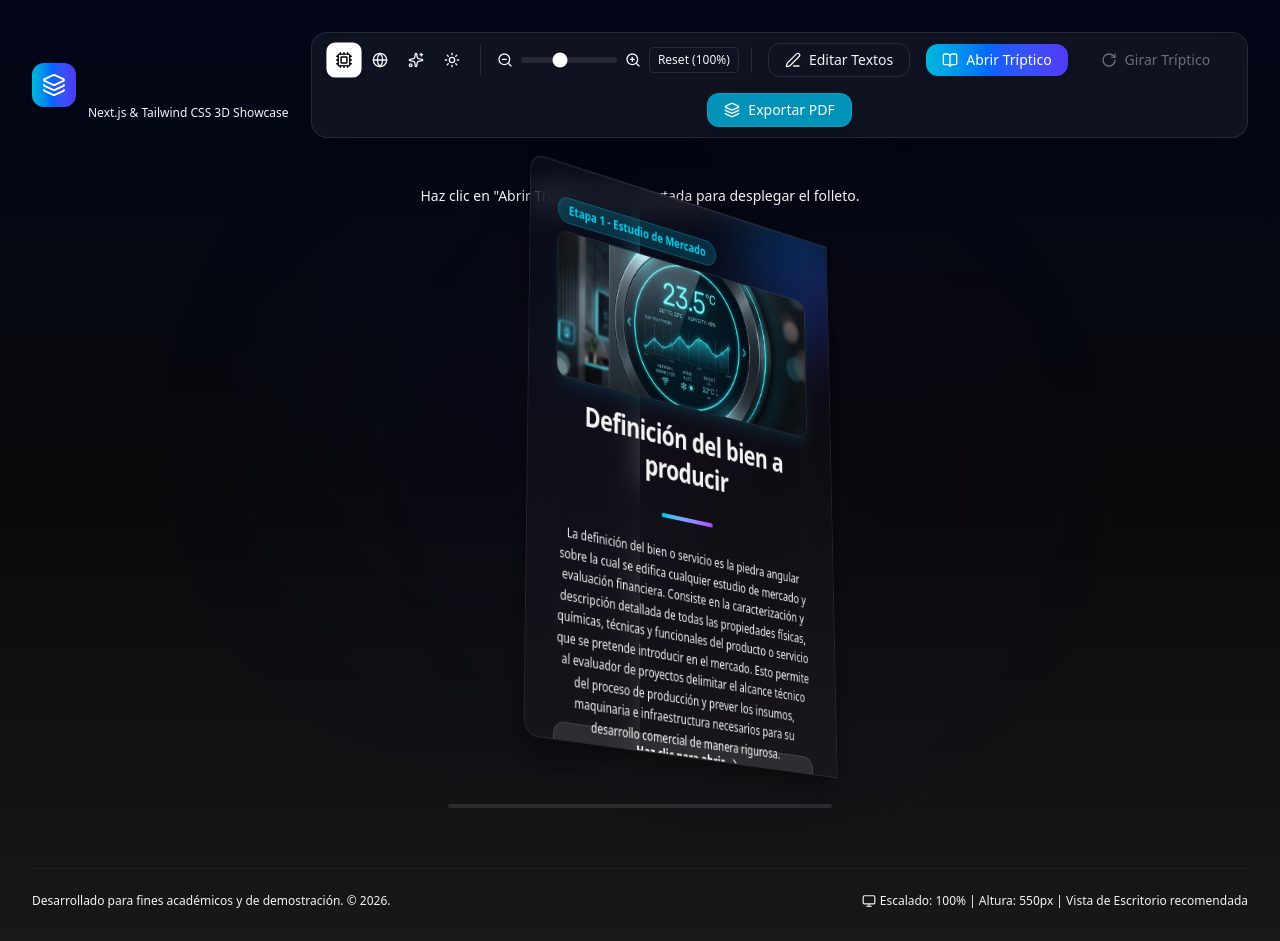
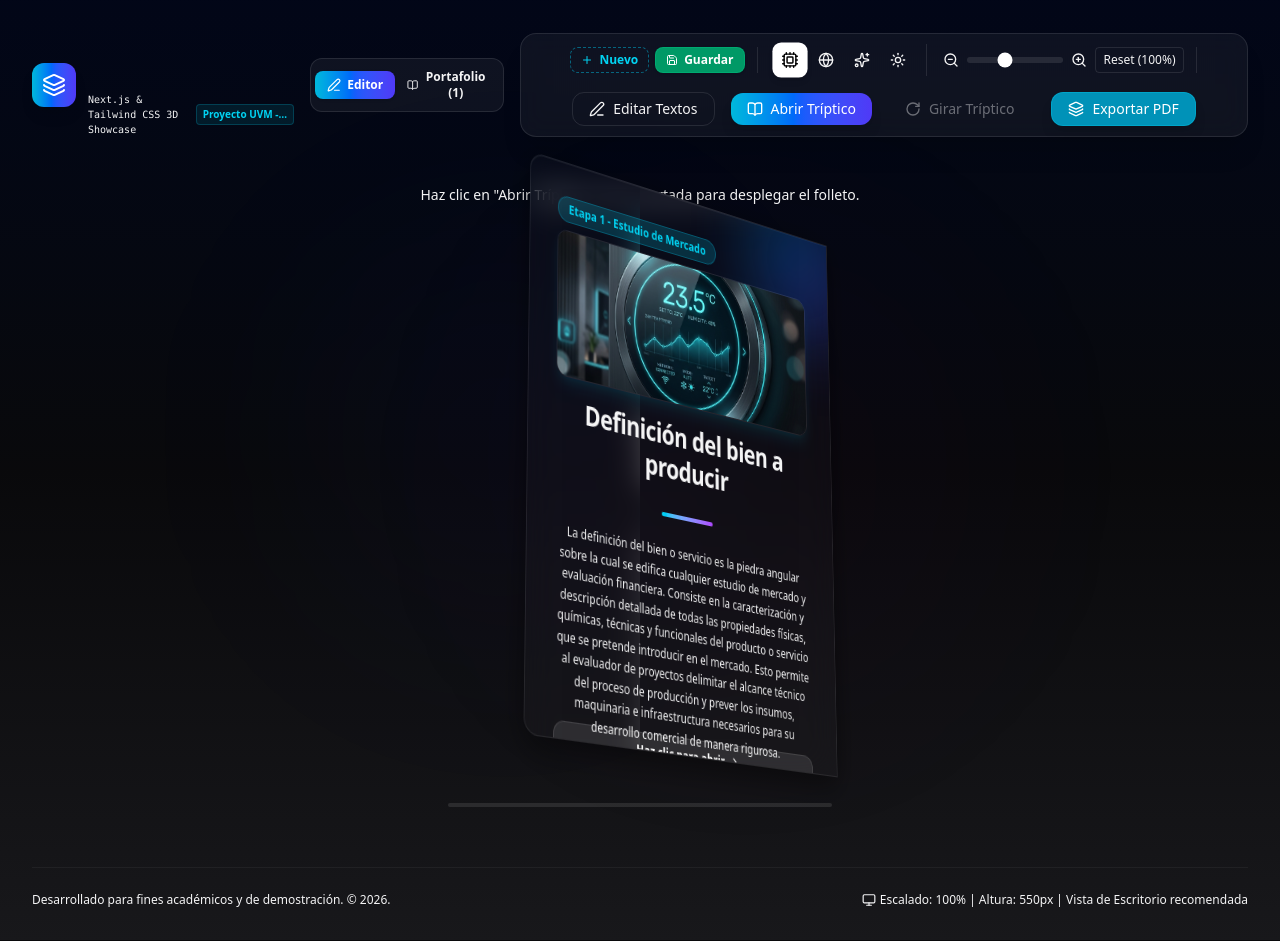
Before and after one commit to GerardoMtzGit/triptico, a Next.js app: page / in a window 1280 px wide. Built offline with nearby package versions, Linux system fonts and the light colour scheme.

Commit message:
feat: initialize triptico brochure project structure with content templates

```diff
--- a/src/app/page.tsx
+++ b/src/app/page.tsx
@@ -79,30 +79,23 @@ interface BrochureContent {
   insideRightImage: string;
 }
 
-interface CustomBlock {
+interface TripticoProject {
   id: string;
-  type: "paragraph" | "heading" | "image";
-  text: string; // Text content or Image DataURL
-  fontSize?: number; // Size for text blocks
-  height?: number; // Height for image blocks
-}
-
-export default function Home() {
-  const [isOpen, setIsOpen] = useState(false);
-  const [isFlipped, setIsFlipped] = useState(false);
-  const [theme, setTheme] = useState<Theme>("cyber");
-  const [isEditing, setIsEditing] = useState(false);
-  const [scale, setScale] = useState<number>(1.0);
-  const [height, setHeight] = useState<number>(550);
-  const [isResizing, setIsResizing] = useState(false);
-
-  // Brochure Text Content State (Tripled in size for maximum depth)
-  const [content, setContent] = useState<BrochureContent>({
+  name: string;
+  createdAt: string;
+  content: BrochureContent;
+  customBlocks: Record<string, CustomBlock[]>;
+  panelOrder: Record<string, string[]>;
+  theme: Theme;
+  fontSizes: Record<string, number>;
+}
+
+const DEFAULT_CONTENT: BrochureContent = {
   // Cara Exterior - Portada (Derecha) -> Definición del bien a producir
   portadaTag: "Etapa 1 - Estudio de Mercado",
   portadaTitle: "Definición del bien a producir",
   portadaSubtitle: "La definición del bien o servicio es la piedra angular sobre la cual se edifica cualquier estudio de mercado y evaluación financiera. Consiste en la caracterización y descripción detallada de todas las propiedades físicas, químicas, técnicas y funcionales del producto o servicio que se pretende introducir en el mercado. Esto permite al evaluador de proyectos delimitar el alcance técnico del proceso de producción y prever los insumos, maquinaria e infraestructura necesarios para su desarrollo comercial de manera rigurosa.",
-    portadaEdition: "CARACTERÍSTICAS METODOLÓGICAS:\n1. Especificaciones Técnicas y de Diseño: Incluye dimensiones, peso, materiales de composición (plásticos, metals, componentes electrónicos), empaque (primario, secundario, terciario) y ciclo de vida estimado.\n2. Propuesta de Valor y Usos: Se debe responder a la pregunta fundamental de qué problema resuelve o qué necesidad satisface. Describe la diferenciación competitiva y el valor agregado intangible que percibirá el cliente.\n3. Aspectos Regulatorios y Propiedad Intelectual: Normas oficiales de calidad (NOM, ISO), registros sanitarios (FDA, COFEPRIS), marcas registradas, patentes de invención y regulaciones ambientales obligatorias para su venta.\n\nEJEMPLO DE APLICACIÓN PRÁCTICA:\nCaso - Dispositivo IoT 'EcoTemp v2': Un termostato inteligente doméstico fabricado con aluminio reciclado y vidrio templado, con dimensiones de 10x10 cm. Cuenta con sensores de temperatura, humedad y presencia, y conectividad Wi-Fi dual. Su propuesta de valor es el ahorro automático de hasta un 30% en consumo eléctrico residencial gracias a un algoritmo predictivo de IA. Legalmente, cuenta con certificación internacional de seguridad eléctrica, patente del algoritmo registrada ante la oficina de propiedad intelectual y empaque biodegradable de cartón prensado con instructivo digital.",
+  portadaEdition: "CARACTERÍSTICAS METODOLÓGICAS:\n1. Especificaciones Técnicas y de Diseño: Incluye dimensiones, peso, materiales de composición (plásticos, metales, componentes electrónicos), empaque (primario, secundario, terciario) y ciclo de vida estimado.\n2. Propuesta de Valor y Usos: Se debe responder a la pregunta fundamental de qué problema resuelve o qué necesidad satisface. Describe la diferenciación competitiva y el valor agregado intangible que percibirá el cliente.\n3. Aspectos Regulatorios y Propiedad Intelectual: Normas oficiales de calidad (NOM, ISO), registros sanitarios (FDA, COFEPRIS), marcas registradas, patentes de invención y regulaciones ambientales obligatorias para su venta.\n\nEJEMPLO DE APLICACIÓN PRÁCTICA:\nCaso - Dispositivo IoT 'EcoTemp v2': Un termostato inteligente doméstico fabricado con aluminio reciclado y vidrio templado, con dimensiones de 10x10 cm. Cuenta con sensores de temperatura, humedad y presencia, y conectividad Wi-Fi dual. Su propuesta de valor es el ahorro automático de hasta un 30% en consumo eléctrico residencial gracias a un algoritmo predictivo de IA. Legalmente, cuenta con certificación internacional de seguridad eléctrica, patente del algoritmo registrada ante la oficina de propiedad intelectual y empaque biodegradable de cartón prensado con instructivo digital.",
   portadaImage: "/images/product_definition.png",
 
   // Cara Exterior - Contraportada (Centro) -> Credenciales UVM
@@ -146,13 +139,9 @@ export default function Home() {
   insideRightQuote: "El Marketing Mix (Las 4Ps): Producto (portafolio de productos, diseño de la marca, empaque y políticas de garantías y servicio postventa), Precio (fijación del precio basada en costos [markup], precios de la competencia o valor percibido), Plaza (canales directos [venta web, tiendas propias] o indirectos [mayoristas, detallistas]) y Promoción (publicidad digital [SEO, SEM, redes sociales], relaciones públicas y marketing de influencia).",
   insideRightQuoteAuthor: "EJEMPLO: Caso - Marca de Cosméticos Orgánicos Veganos: El plan establece un catálogo de cremas faciales en envases de vidrio retornable (Producto). El precio se fija por valor percibido un 15% arriba del mercado tradicional para proyectar exclusividad y cubrir costos de ingredientes orgánicos certificados (Precio). La plaza inicial se enfoca en canales digitales propios (e-commerce Shopify) y distribución física selectiva en 10 boutiques ecológicas aliadas (Plaza). La promoción se apoya en publicidad pagada en Instagram y TikTok enfocada en sustentabilidad, y colaboraciones con influencers del movimiento cruelty-free (Promoción).",
   insideRightImage: "/images/marketing_plan.png",
-  });
-
-  // Default font sizes map (key -> size in pixels)
-  const [fontSizes, setFontSizes] = useState<Record<string, number>>({});
-
-  // Pre-populated custom blocks (Exactly two APA references)
-  const [customBlocks, setCustomBlocks] = useState<Record<string, CustomBlock[]>>({
+};
+
+const DEFAULT_CUSTOM_BLOCKS: Record<string, CustomBlock[]> = {
   insideLeft: [],
   insideCenter: [],
   insideRight: [],
@@ -178,16 +167,225 @@ export default function Home() {
     }
   ],
   portada: [],
-  });
-
-  const [panelOrder, setPanelOrder] = useState<Record<string, string[]>>({
+};
+
+const DEFAULT_PANEL_ORDER: Record<string, string[]> = {
   insideLeft: ["tag", "image", "title", "desc", "bullets"],
   solapa: ["tag", "image", "title", "desc"],
   insideCenter: ["tag", "image", "title", "desc", "bullets"],
   contra: ["avatar", "title", "credentials", "ref_header", "ref1", "ref2"],
   insideRight: ["tag", "image", "title", "desc"],
   portada: ["tag", "image", "title", "desc"]
+};
+
+export default function Home() {
+  const [isOpen, setIsOpen] = useState(false);
+  const [isFlipped, setIsFlipped] = useState(false);
+  const [theme, setTheme] = useState<Theme>("cyber");
+  const [isEditing, setIsEditing] = useState(false);
+  const [scale, setScale] = useState<number>(1.0);
+  const [height, setHeight] = useState<number>(550);
+  const [isResizing, setIsResizing] = useState(false);
+
+  // Project Portfolio States
+  const [projects, setProjects] = useState<TripticoProject[]>([]);
+  const [currentProjectId, setCurrentProjectId] = useState<string>("");
+  const [activeTab, setActiveTab] = useState<"editor" | "portfolio">("editor");
+  const [showSaveToast, setShowSaveToast] = useState(false);
+  const [isLoaded, setIsLoaded] = useState(false);
+
+  const [content, setContent] = useState<BrochureContent>(DEFAULT_CONTENT);
+  const [fontSizes, setFontSizes] = useState<Record<string, number>>({});
+  const [customBlocks, setCustomBlocks] = useState<Record<string, CustomBlock[]>>(DEFAULT_CUSTOM_BLOCKS);
+  const [panelOrder, setPanelOrder] = useState<Record<string, string[]>>(DEFAULT_PANEL_ORDER);
+
+  // Sync state from LocalStorage on mount
+  React.useEffect(() => {
+    const loadedProjects = localStorage.getItem("triptico_projects");
+    const loadedCurrentId = localStorage.getItem("triptico_current_project_id");
+
+    let parsedProjects: TripticoProject[] = [];
+    if (loadedProjects) {
+      try {
+        parsedProjects = JSON.parse(loadedProjects);
+      } catch (e) {
+        console.error(e);
+      }
+    }
+
+    if (parsedProjects.length === 0) {
+      const defaultProj: TripticoProject = {
+        id: "default-project",
+        name: "Proyecto UVM - Tríptico Académico",
+        createdAt: new Date().toLocaleDateString("es-MX", { hour: "2-digit", minute: "2-digit" }),
+        content: DEFAULT_CONTENT,
+        customBlocks: DEFAULT_CUSTOM_BLOCKS,
+        panelOrder: DEFAULT_PANEL_ORDER,
+        theme: "cyber",
+        fontSizes: {}
+      };
+      parsedProjects = [defaultProj];
+      localStorage.setItem("triptico_projects", JSON.stringify(parsedProjects));
+    }
+
+    setProjects(parsedProjects);
+
+    const activeId = loadedCurrentId && parsedProjects.some(p => p.id === loadedCurrentId)
+      ? loadedCurrentId
+      : parsedProjects[0].id;
+
+    setCurrentProjectId(activeId);
+    localStorage.setItem("triptico_current_project_id", activeId);
+
+    const activeProj = parsedProjects.find(p => p.id === activeId) || parsedProjects[0];
+    setContent(activeProj.content);
+    setCustomBlocks(activeProj.customBlocks);
+    setPanelOrder(activeProj.panelOrder);
+    setTheme(activeProj.theme);
+    setFontSizes(activeProj.fontSizes || {});
+    setIsLoaded(true);
+  }, []);
+
+  const saveCurrentProject = (silent = false) => {
+    if (!currentProjectId) return;
+
+    setProjects(prev => {
+      const updated = prev.map(p => {
+        if (p.id === currentProjectId) {
+          return {
+            ...p,
+            content,
+            customBlocks,
+            panelOrder,
+            theme,
+            fontSizes
+          };
+        }
+        return p;
       });
+      localStorage.setItem("triptico_projects", JSON.stringify(updated));
+      return updated;
+    });
+
+    if (!silent) {
+      setShowSaveToast(true);
+      setTimeout(() => setShowSaveToast(false), 3000);
+    }
+  };
+
+  // Auto-save changes to the active project when editing state changes
+  React.useEffect(() => {
+    if (!isLoaded || !currentProjectId) return;
+    saveCurrentProject(true);
+  }, [content, customBlocks, panelOrder, theme, fontSizes, isLoaded, currentProjectId]);
+
+  const handleCreateNewProject = () => {
+    const defaultName = `Nuevo Tríptico UVM - ${new Date().toLocaleDateString("es-MX", { month: "short", day: "numeric", hour: "2-digit", minute: "2-digit" })}`;
+    const newId = `project_${Math.random().toString()}`;
+    const newProj: TripticoProject = {
+      id: newId,
+      name: defaultName,
+      createdAt: new Date().toLocaleDateString("es-MX", { hour: "2-digit", minute: "2-digit" }),
+      content: DEFAULT_CONTENT,
+      customBlocks: DEFAULT_CUSTOM_BLOCKS,
+      panelOrder: DEFAULT_PANEL_ORDER,
+      theme: "cyber",
+      fontSizes: {}
+    };
+
+    setProjects(prev => {
+      const updated = [...prev, newProj];
+      localStorage.setItem("triptico_projects", JSON.stringify(updated));
+      return updated;
+    });
+
+    setCurrentProjectId(newId);
+    localStorage.setItem("triptico_current_project_id", newId);
+
+    setContent(DEFAULT_CONTENT);
+    setCustomBlocks(DEFAULT_CUSTOM_BLOCKS);
+    setPanelOrder(DEFAULT_PANEL_ORDER);
+    setTheme("cyber");
+    setFontSizes({});
+
+    setActiveTab("editor");
+  };
+
+  const handleLoadProject = (id: string) => {
+    const proj = projects.find(p => p.id === id);
+    if (!proj) return;
+
+    setCurrentProjectId(id);
+    localStorage.setItem("triptico_current_project_id", id);
+
+    setContent(proj.content);
+    setCustomBlocks(proj.customBlocks);
+    setPanelOrder(proj.panelOrder);
+    setTheme(proj.theme);
+    setFontSizes(proj.fontSizes || {});
+
+    setActiveTab("editor");
+  };
+
+  const handleRenameProject = (id: string, newName: string) => {
+    setProjects(prev => {
+      const updated = prev.map(p => p.id === id ? { ...p, name: newName } : p);
+      localStorage.setItem("triptico_projects", JSON.stringify(updated));
+      return updated;
+    });
+  };
+
+  const handleCloneProject = (id: string) => {
+    const target = projects.find(p => p.id === id);
+    if (!target) return;
+
+    const newId = `project_${Math.random().toString()}`;
+    const newProj: TripticoProject = {
+      ...target,
+      id: newId,
+      name: `${target.name} (Copia)`,
+      createdAt: new Date().toLocaleDateString("es-MX", { hour: "2-digit", minute: "2-digit" })
+    };
+
+    setProjects(prev => {
+      const updated = [...prev, newProj];
+      localStorage.setItem("triptico_projects", JSON.stringify(updated));
+      return updated;
+    });
+  };
+
+  const handleDeleteProject = (id: string) => {
+    if (!window.confirm("¿Estás seguro de que deseas eliminar este tríptico de tu portafolio?")) return;
+
+    setProjects(prev => {
+      const updated = prev.filter(p => p.id !== id);
+      localStorage.setItem("triptico_projects", JSON.stringify(updated));
+
+      if (currentProjectId === id) {
+        if (updated.length > 0) {
+          const nextActive = updated[0];
+          setCurrentProjectId(nextActive.id);
+          localStorage.setItem("triptico_current_project_id", nextActive.id);
+
+          setContent(nextActive.content);
+          setCustomBlocks(nextActive.customBlocks);
+          setPanelOrder(nextActive.panelOrder);
+          setTheme(nextActive.theme);
+          setFontSizes(nextActive.fontSizes || {});
+        } else {
+          setCurrentProjectId("");
+          localStorage.removeItem("triptico_current_project_id");
+
+          setContent(DEFAULT_CONTENT);
+          setCustomBlocks(DEFAULT_CUSTOM_BLOCKS);
+          setPanelOrder(DEFAULT_PANEL_ORDER);
+          setTheme("cyber");
+          setFontSizes({});
+        }
+      }
+      return updated;
+    });
+  };
 
   const moveBlock = (panelKey: string, index: number, direction: "up" | "down") => {
     setPanelOrder(prev => {
@@ -224,7 +422,6 @@ export default function Home() {
     }));
   };
 
-  // Add custom blocks
   const addCustomBlock = (panelKey: string, type: "paragraph" | "heading" | "image") => {
     const newId = `custom_${Math.random().toString()}`;
     const newBlock: CustomBlock = {
@@ -1060,6 +1257,7 @@ export default function Home() {
 
       {/* Header */}
       <header className="w-full max-w-7xl mx-auto flex flex-col xl:flex-row items-center justify-between gap-4 mb-8 z-10 print:hidden">
+        <div className="flex flex-col md:flex-row items-center gap-4">
           <div className="flex items-center gap-3">
             <div className={`p-2.5 rounded-xl bg-gradient-to-r ${getGradient("primary")} shadow-lg shadow-black/10`}>
               <Layers className="w-6 h-6 text-white" />
@@ -1068,12 +1266,67 @@ export default function Home() {
               <h1 className="text-xl font-bold tracking-tight bg-clip-text text-transparent bg-gradient-to-r from-foreground to-foreground/80">
                 Tríptico Digital Interactivo
               </h1>
-            <p className="text-xs text-foreground/50 font-medium">Next.js & Tailwind CSS 3D Showcase</p>
-          </div>
-        </div>
-
-        {/* Floating Controls */}
+              <div className="flex items-center gap-2 mt-1">
+                <span className="text-[10px] text-foreground/40 font-mono">Next.js & Tailwind CSS 3D Showcase</span>
+                {currentProjectId && (
+                  <span className="text-[10px] text-cyan-400 font-bold px-1.5 py-0.5 rounded bg-cyan-400/10 border border-cyan-400/20 max-w-[150px] truncate">
+                    {projects.find(p => p.id === currentProjectId)?.name || "Sin Nombre"}
+                  </span>
+                )}
+              </div>
+            </div>
+          </div>
+
+          {/* Navigation tabs */}
+          <div className="flex items-center bg-white/5 border border-white/10 p-1 rounded-xl">
+            <button
+              onClick={() => setActiveTab("editor")}
+              className={`flex items-center gap-1.5 px-3 py-1.5 rounded-lg text-xs font-semibold transition cursor-pointer ${
+                activeTab === "editor"
+                  ? `bg-gradient-to-r ${getGradient("primary")} text-white shadow`
+                  : "text-foreground/60 hover:text-foreground hover:bg-white/5"
+              }`}
+            >
+              <Edit3 className="w-3.5 h-3.5" />
+              <span>Editor</span>
+            </button>
+            <button
+              onClick={() => setActiveTab("portfolio")}
+              className={`flex items-center gap-1.5 px-3 py-1.5 rounded-lg text-xs font-semibold transition cursor-pointer ${
+                activeTab === "portfolio"
+                  ? `bg-gradient-to-r ${getGradient("primary")} text-white shadow`
+                  : "text-foreground/60 hover:text-foreground hover:bg-white/5"
+              }`}
+            >
+              <BookOpen className="w-3.5 h-3.5" />
+              <span>Portafolio ({projects.length})</span>
+            </button>
+          </div>
+        </div>
+
+        {activeTab === "editor" ? (
+          /* Floating Controls */
           <div className="flex flex-wrap items-center justify-center gap-4 bg-white/5 dark:bg-black/20 border border-white/10 dark:border-white/5 rounded-2xl p-2.5 backdrop-blur-md shadow-xl">
+
+            {/* New project & Save project actions */}
+            <div className="flex items-center gap-1.5 border-r border-white/10 pr-3">
+              <button
+                onClick={handleCreateNewProject}
+                className="flex items-center gap-1.5 px-2.5 py-1 rounded-lg text-xs font-semibold border border-dashed border-cyan-500/50 hover:bg-cyan-500/10 text-cyan-400 cursor-pointer"
+                title="Crear un nuevo tríptico en tu portafolio"
+              >
+                <Plus className="w-3 h-3" />
+                <span>Nuevo</span>
+              </button>
+              <button
+                onClick={() => saveCurrentProject(false)}
+                className="flex items-center gap-1.5 px-2.5 py-1 rounded-lg text-xs font-semibold bg-emerald-600 hover:bg-emerald-500 text-white border border-emerald-500/50 shadow cursor-pointer"
+                title="Guardar cambios actuales de este tríptico"
+              >
+                <Save className="w-3 h-3" />
+                <span>Guardar</span>
+              </button>
+            </div>
 
             {/* Theme Selector */}
             <div className="flex items-center gap-1 border-r border-white/10 pr-3">
@@ -1168,6 +1421,18 @@ export default function Home() {
               <span>Exportar PDF</span>
             </button>
           </div>
+        ) : (
+          /* Portfolio Top Control - just a placeholder to balance header */
+          <div className="flex items-center gap-2">
+            <button
+              onClick={handleCreateNewProject}
+              className={`flex items-center gap-1.5 px-4 py-2 rounded-xl text-xs font-semibold bg-gradient-to-r ${getGradient("primary")} text-white shadow hover:brightness-110 transition cursor-pointer`}
+            >
+              <Plus className="w-3.5 h-3.5" />
+              <span>Nuevo Tríptico</span>
+            </button>
+          </div>
+        )}
       </header>
 
       {/* Main View Area */}
```
Lines whose indentation alone changed are shown as unchanged.
